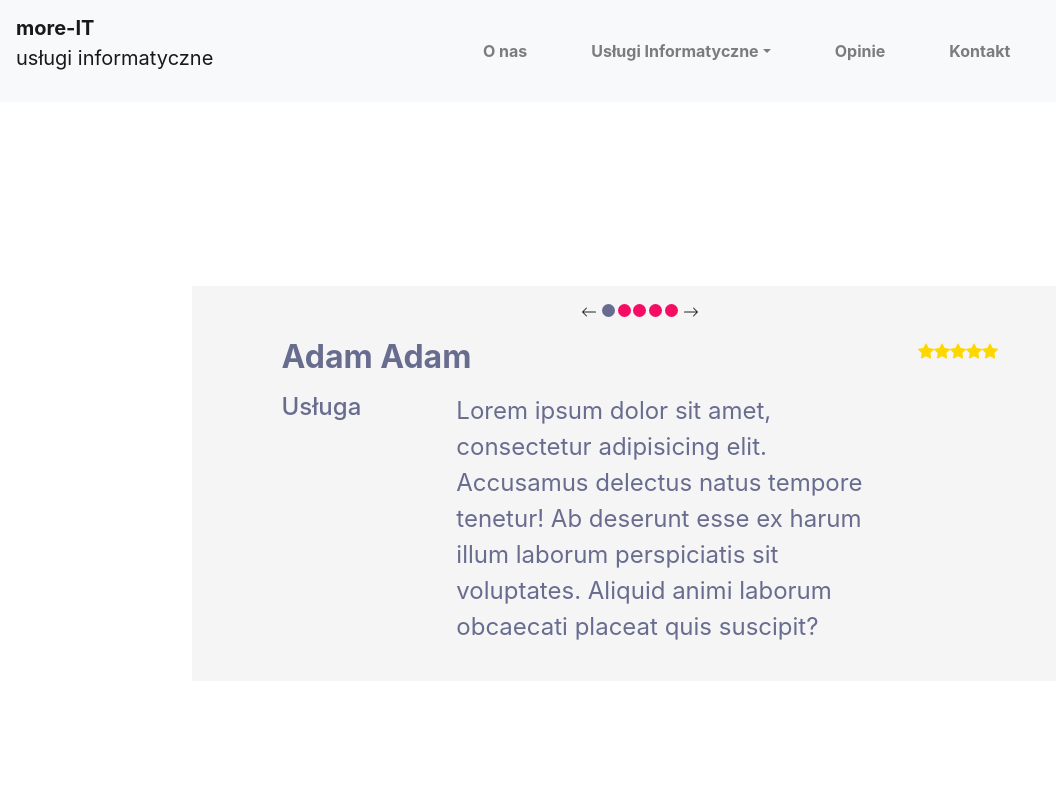
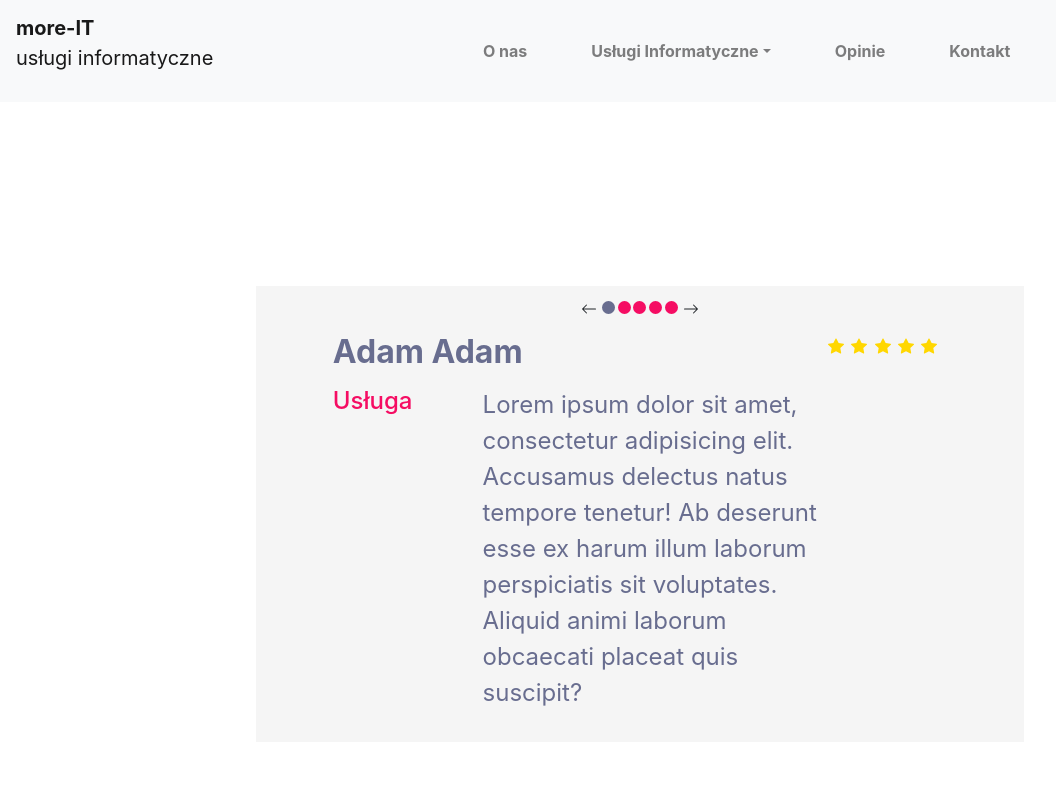
Before and after one commit to rancid97/more-it, a React (Create React App) app in the folder frontend/: page /opinie in a window 1280 px wide. Shown: the top 800 px of the page, without its empty margins (0-1056 px from the left). Built offline with nearby package versions, Linux system fonts and the light colour scheme.

Commit message:
ratings update

```diff
--- a/frontend/src/components/content/ratings.js
+++ b/frontend/src/components/content/ratings.js
@@ -19,13 +19,13 @@ const ratings = [
     },
     {
         name: 'user4',
-        stars: 5,
+        stars: 3,
         text: 'polecam',
         service: 'service4'
     },
     {
         name: 'user5',
-        stars: 5,
+        stars: 1,
         text: 'polecam',
         service: 'service5'
     }
--- a/frontend/src/components/ratings.js
+++ b/frontend/src/components/ratings.js
@@ -1,4 +1,4 @@
-import React, {useState} from 'react';
+import React, {useEffect, useState} from 'react';
 import styled from "styled-components";
 import './styles/ratings.css'
 import {ArrowLeft, ArrowRight, CircleFill, StarFill} from "react-bootstrap-icons";
@@ -7,10 +7,20 @@ import ratings from "./content/ratings";
 const Ratings = () => {
     const [colours, setColours] = useState([1,0,0,0,0]);
     const [rating, setRating] = useState(ratings[0]);
-    let newArr = [...colours];
+    const [stars, setStars] = useState([]);
+
+    useEffect(() => {
+        let newArr = [];
+        for(let i = 0; i < rating.stars; i++){
+            newArr.push(i);
+        }
+        setStars(newArr);
+    }, [rating])
+
+
     const changeColourRight = (arg) => {
+        let newArr = [...colours];
         let index = newArr.indexOf(1);
-        console.log(arg);
         newArr[index] = 0;
         switch(arg){
             case 'left':
@@ -36,6 +46,7 @@ const Ratings = () => {
         }
         setColours(newArr);
     }
+
     return(
         <Main>
             <Wrap>
@@ -48,17 +59,15 @@ const Ratings = () => {
                     <CircleFill size={13} color={colours[4] === 1 ? '#686D8F' : '#F50D63'}/>
                     <ArrowRight className='arrow' onClick={() => changeColourRight('right')}/>
                 </CircleContainer>
-                <section className='test' id='test1'>
+                <section className='ratings-section' id='ratings-section1'>
                     <h3>{rating.name}</h3>
-                    <div>
-                        <StarFill color='gold'/>
-                        <StarFill color='gold'/>
-                        <StarFill color='gold'/>
-                        <StarFill color='gold'/>
-                        <StarFill color='gold'/>
-                    </div>
+                    <article id='star-container'>
+                        {stars.map(star =>
+                            <StarFill class='star' color='gold'/>
+                        )}
+                    </article>
                 </section>
-                <section className='test' id='test2'>
+                <section className='ratings-section' id='ratings-section2'>
                     <h4>
                         {rating.service}
                     </h4>
@@ -83,7 +92,7 @@ const CircleContainer = styled.div`
   max-width: 100%;
 `
 const Wrap = styled.div`
-  margin: 10vh 15vw;
+  margin: 10vh 20vw;
   background: #F5F5F5;
   min-height: 40vh;
 `
--- a/frontend/src/components/styles/ratings.css
+++ b/frontend/src/components/styles/ratings.css
@@ -1,17 +1,17 @@
 
-.test{
+.ratings-section{
     display: flex;
     justify-content: space-between;
 }
-#test1{
+#ratings-section1{
     margin: 0 10% 1%;
 }
-#test1 > h3{
+#ratings-section1 > h3{
     font-size: 200%;
     font-weight: bold;
     color: #686D8F;
 }
-#test2{
+#ratings-section2{
     margin: 1% 25% 0 10%;
     padding: 0 0 4%;
     width: 65%;
@@ -20,6 +20,15 @@
     display: flex;
     justify-content: space-between;
 }
-#test2 > p{
+#ratings-section2 > p{
     width: 70%;
 }
+#ratings-section2 > h4{
+    color: #F50D63;
+}
+#star-container{
+    width: 20%;
+}
+.star{
+    margin: 0 3%;
+}
```
Also changed, not shown: 1 other file (tests, documents, lock files or other folders).
